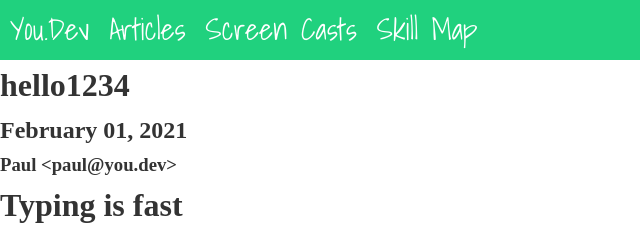
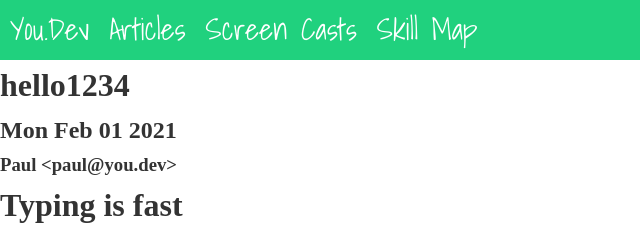
Before and after one commit to you-dot-dev/web, a Gatsby site: page /articles/article-4 in a window 1280 px wide. Shown: the top 236 px of the page, 0-640 px from the left. Built offline with nearby package versions, Linux system fonts and the light colour scheme; Gatsby itself is replaced by a stand-in of ours.

Commit message:
Update display date on each article

```diff
--- a/src/templates/article.js
+++ b/src/templates/article.js
@@ -7,12 +7,14 @@ const Template = ({data}) => {
   const { markdownRemark } = data;
   const { frontmatter, html } = markdownRemark;
 
+  const displayDate = new Date(frontmatter.date).toDateString();
+
   return (
     <Layout>
       <div className="blog-post-container">
         <div className="blog-post">
           <h1>{frontmatter.title}</h1>
-          <h2>{frontmatter.date}</h2>
+          <h2>{displayDate}</h2>
           <h3>{frontmatter.author}</h3>
           <div
             className="blog-post-content"
```
